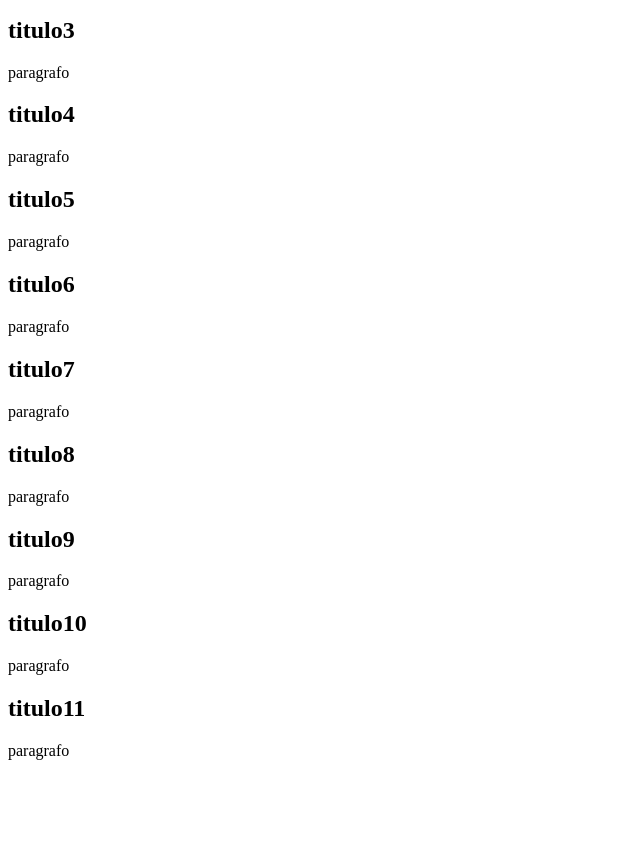
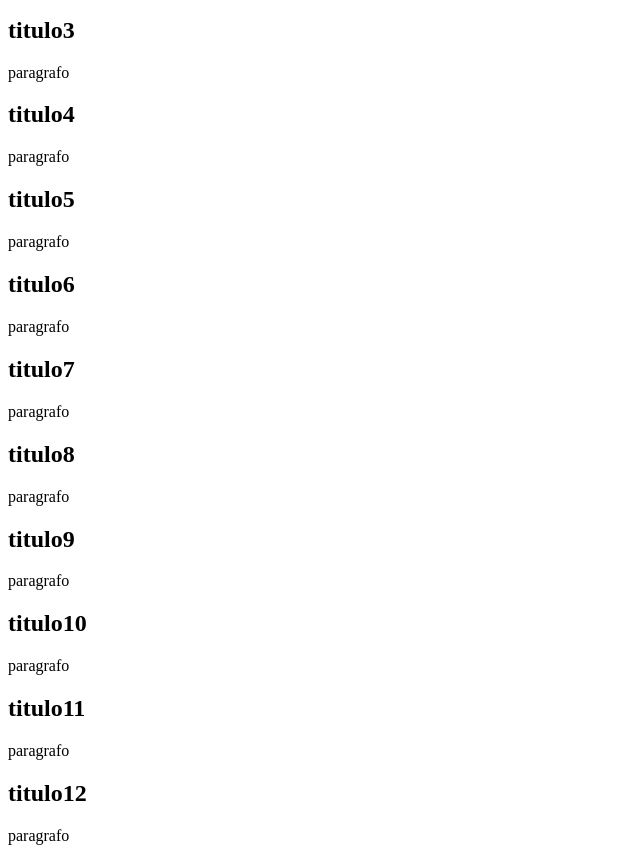
Before and after one commit to caioaod/teste-caio, a plain HTML site: page pasta/index.html in a window 1280 px wide. Shown: the part 199-1060 px from the top of the page, without its empty margins (0-640 px from the left). Before the commit the page ends 975 px from the top, so only its background shows below. Drawn offline with Linux system fonts and the light colour scheme.

Commit message:
12 paragrafo

```diff
--- a/pasta/index.html
+++ b/pasta/index.html
@@ -38,5 +38,8 @@
 
     <h2>titulo11</h2>
     <p>paragrafo</p>
+
+    <h2>titulo12</h2>
+    <p>paragrafo</p>
 </body>
 </html>
```
